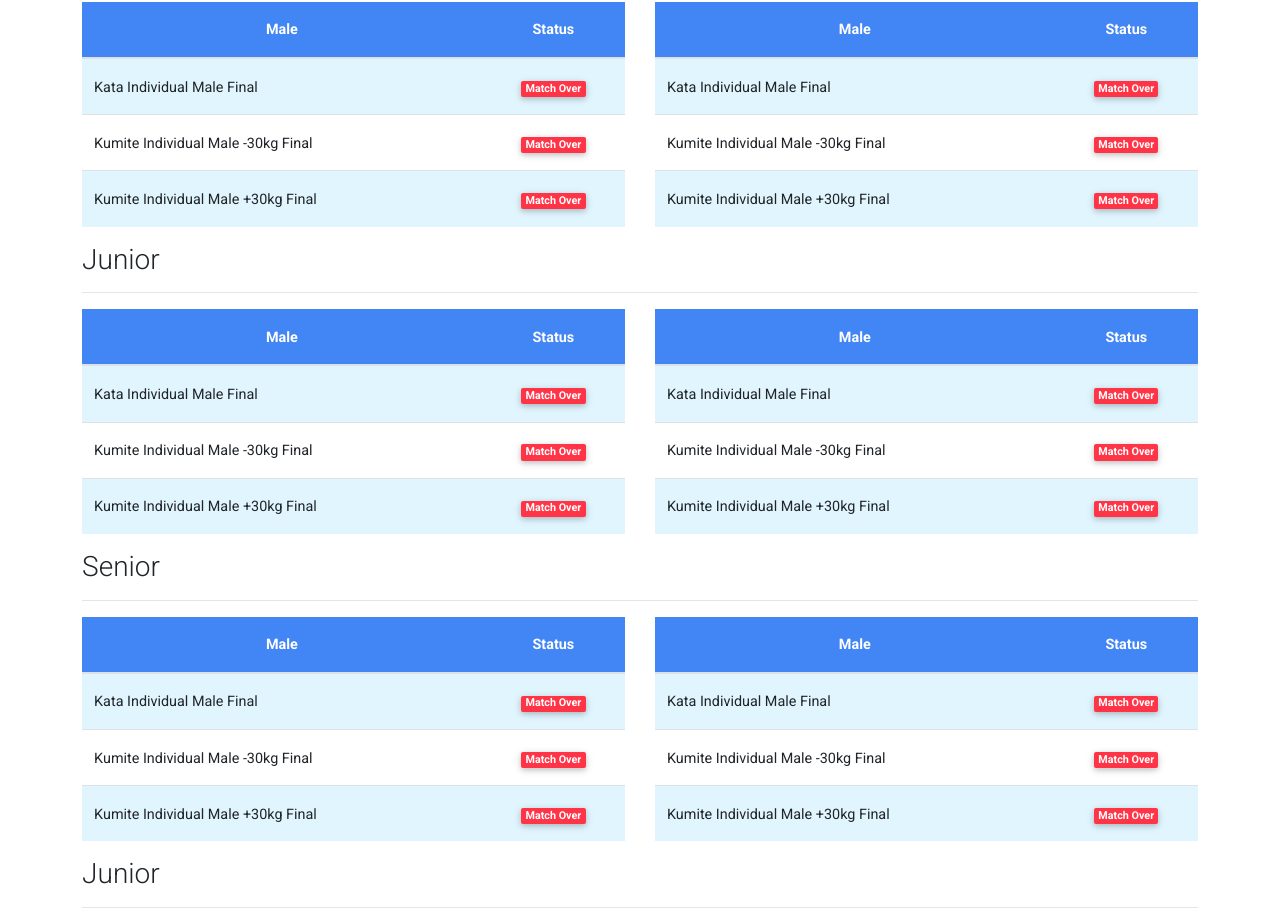
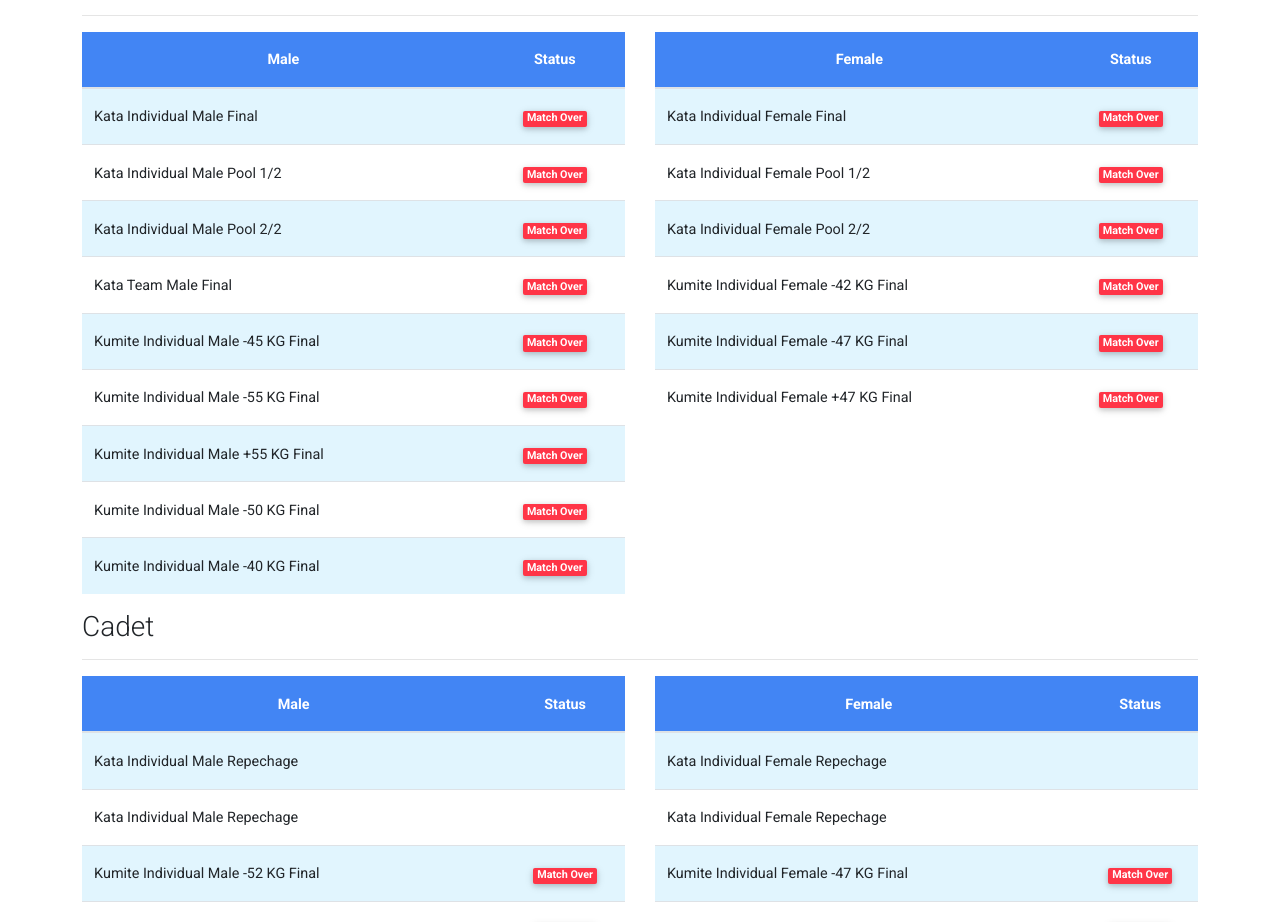
Before and after one commit to Fajar-Islami/Karate-Championship, a React (Create React App) app: page /bracket in a window 1280 px wide. Shown: the part 1566-2488 px from the top of the page. Built offline with nearby package versions, Linux system fonts and the light colour scheme.

Commit message:
Bracket sudah diisi sesuai web di tabel

```diff
--- a/src/pages/Bracket/index.js
+++ b/src/pages/Bracket/index.js
@@ -30,14 +30,14 @@ const Bracket = () => {
 									<td className="font-weight-normal">Athlete Name</td>
 									<td>:</td>
 									<td className=" pt-2">
-										<input type="text" className="form-control" placeholder="Masukan Nama Atlet" />
+										<input type="text" className="form-control" placeholder="Enter athlete name" />
 									</td>
 								</tr>
 								<tr>
 									<td></td>
 									<td></td>
 									<td className="pl-1 pt-0">
-										<MDBBtn color="primary">Cari</MDBBtn>
+										<MDBBtn color="primary">Search</MDBBtn>
 									</td>
 								</tr>
 							</MDBTableBody>
@@ -51,7 +51,7 @@ const Bracket = () => {
 							<TabelBracket kolom={["Male", "Status"]} baris={["Kata Individual Male Final", "Kumite Individual Male -30kg Final", "Kumite Individual Male +30kg Final"]} isiKolom1={[Badge("Match Over", "danger"), Badge("Match Over", "danger"), Badge("Match Over", "danger")]} />
 						</MDBCol>
 						<MDBCol size="6">
-							<TabelBracket kolom={["Female", "Status"]} baris={["Kata Individual Female Final", "Kumite Individual Male -25kg Final", "Kumite Individual Male +25kg Final"]} isiKolom1={[Badge("Match Over", "danger"), Badge("Match Over", "danger"), Badge("Match Over", "danger")]} />
+							<TabelBracket kolom={["Female", "Status"]} baris={["Kata Individual Female Final", "Kumite Individual Female -25kg Final", "Kumite Individual Female +25kg Final"]} isiKolom1={[Badge("Match Over", "danger"), Badge("Match Over", "danger"), Badge("Match Over", "danger")]} />
 						</MDBCol>
 					</MDBRow>
 
@@ -59,10 +59,10 @@ const Bracket = () => {
 					<hr />
 					<MDBRow>
 						<MDBCol size="6">
-							<TabelBracket kolom={["Male", "Status"]} baris={["Kata Individual Male Final", "Kumite Individual Male -30kg Final", "Kumite Individual Male +30kg Final"]} isiKolom1={[Badge("Match Over", "danger"), Badge("Match Over", "danger"), Badge("Match Over", "danger")]} />
+							<TabelBracket kolom={["Male", "Status"]} baris={["Kata Individual Male Final", "Kata Individual Male Pool 1/2", "Kata Individual Male Pool 2/2", "Kata Team Male Final", "Kumite Individual Male -35 KG Final", "Kumite Individual Male -35 KG Pool 1/2", "Kumite Individual Male -35 KG Pool 2/2", "Kumite Individual Male -40 KG Final",, "Kumite Individual Male +40 KG Final"]} isiKolom1={[Badge("Match Over", "danger"), Badge("Match Over", "danger"), Badge("Match Over", "danger"),Badge("Match Over", "danger"),Badge("Match Over", "danger"),Badge("Match Over", "danger"),Badge("Match Over", "danger"),Badge("Match Over", "danger"),Badge("Match Over", "danger"),Badge("Match Over", "danger")]} />
 						</MDBCol>
 						<MDBCol size="6">
-							<TabelBracket kolom={["Male", "Status"]} baris={["Kata Individual Male Final", "Kumite Individual Male -30kg Final", "Kumite Individual Male +30kg Final"]} isiKolom1={[Badge("Match Over", "danger"), Badge("Match Over", "danger"), Badge("Match Over", "danger")]} />
+							<TabelBracket kolom={["Female", "Status"]} baris={["Kata Individual Female Final", "Kata Individual Female Pool 1/2", "Kata Individual Female Pool 2/2", "Kata Team Female Final", "Kumite Individual Female -30 KG Final", "Kumite Individual Female -35 KG Final", "Kumite Individual Female +35 KG Final"]} isiKolom1={[Badge("Match Over", "danger"), Badge("Match Over", "danger"), Badge("Match Over", "danger"), Badge("Match Over", "danger"), Badge("Match Over", "danger"), Badge("Match Over", "danger"), Badge("Match On Tatami 2", "green")]} />
 						</MDBCol>
 					</MDBRow>
 
@@ -70,10 +70,10 @@ const Bracket = () => {
 					<hr />
 					<MDBRow>
 						<MDBCol size="6">
-							<TabelBracket kolom={["Male", "Status"]} baris={["Kata Individual Male Final", "Kumite Individual Male -30kg Final", "Kumite Individual Male +30kg Final"]} isiKolom1={[Badge("Match Over", "danger"), Badge("Match Over", "danger"), Badge("Match Over", "danger")]} />
+							<TabelBracket kolom={["Male", "Status"]} baris={["Kata Individual Male Final", "Kata Individual Male Pool 1/2", "Kata Individual Male Pool 2/2", "Kata Team Male Final", "Kumite Individual Male -45 KG Final", "Kumite Individual Male -55 KG Final", "Kumite Individual Male +55 KG Final", "Kumite Individual Male -50 KG Final",, "Kumite Individual Male -40 KG Final"]} isiKolom1={[Badge("Match Over", "danger"), Badge("Match Over", "danger"), Badge("Match Over", "danger"),Badge("Match Over", "danger"),Badge("Match Over", "danger"),Badge("Match Over", "danger"),Badge("Match Over", "danger"),Badge("Match Over", "danger"),Badge("Match Over", "danger"),Badge("Match Over", "danger")]} />
 						</MDBCol>
 						<MDBCol size="6">
-							<TabelBracket kolom={["Male", "Status"]} baris={["Kata Individual Male Final", "Kumite Individual Male -30kg Final", "Kumite Individual Male +30kg Final"]} isiKolom1={[Badge("Match Over", "danger"), Badge("Match Over", "danger"), Badge("Match Over", "danger")]} />
+							<TabelBracket kolom={["Female", "Status"]} baris={["Kata Individual Female Final", "Kata Individual Female Pool 1/2", "Kata Individual Female Pool 2/2", "Kumite Individual Female -42 KG Final", "Kumite Individual Female -47 KG Final", "Kumite Individual Female +47 KG Final"]} isiKolom1={[Badge("Match Over", "danger"), Badge("Match Over", "danger"), Badge("Match Over", "danger"), Badge("Match Over", "danger"), Badge("Match Over", "danger"), Badge("Match Over", "danger"), Badge("Match Over", "danger")]} />
 						</MDBCol>
 					</MDBRow>
 
@@ -81,10 +81,26 @@ const Bracket = () => {
 					<hr />
 					<MDBRow>
 						<MDBCol size="6">
-							<TabelBracket kolom={["Male", "Status"]} baris={["Kata Individual Male Final", "Kumite Individual Male -30kg Final", "Kumite Individual Male +30kg Final"]} isiKolom1={[Badge("Match Over", "danger"), Badge("Match Over", "danger"), Badge("Match Over", "danger")]} />
+							<TabelBracket kolom={["Male", "Status"]} baris={["Kata Individual Male Repechage", "Kata Individual Male Repechage", "Kumite Individual Male -52 KG Final", "Kumite Individual Male -52 KG Repechage", "Kumite Individual Male -52 KG Pool 1/2", "Kumite Individual Male -52 KG Pool 2/2",
+							"Kumite Individual Male -57 KG Final", "Kumite Individual Male -63 KG Final",
+							"Kumite Individual Male -70 KG Final", "Kumite Individual Male +70 KG Final",
+							"Kumite Individual Male Best of The Best Final"]}
+							isiKolom1={[Badge("", ""), Badge("", ""), Badge("Match Over", "danger"),
+							Badge("Match Over", "danger"), Badge("Match Over", "danger"), Badge("Match Over", "danger"),
+							Badge("Match Over", "danger"), Badge("Match Over", "danger"), Badge("Match Over", "danger"),
+							Badge("Match Over", "danger"), Badge("Match Over", "danger")]} />
 						</MDBCol>
 						<MDBCol size="6">
-							<TabelBracket kolom={["Male", "Status"]} baris={["Kata Individual Male Final", "Kumite Individual Male -30kg Final", "Kumite Individual Male +30kg Final"]} isiKolom1={[Badge("Match Over", "danger"), Badge("Match Over", "danger"), Badge("Match Over", "danger")]} />
+							<TabelBracket kolom={["Female", "Status"]} baris={["Kata Individual Female Repechage",
+							"Kata Individual Female Repechage",
+							"Kumite Individual Female -47 KG Final", "Kumite Individual Female -47 KG Repechage",
+							"Kumite Individual Female -54 KG Final", "Kumite Individual Female -54 KG Repechage",
+							"Kumite Individual Female -54 KG Final", "Kumite Individual Female +54 KG Repechage",
+							"Kumite Individual Female Best of The Best Final"]}
+							isiKolom1={[Badge("", ""), Badge("", ""), Badge("Match Over", "danger"),
+							Badge("Match Over", "danger"),Badge("Match Over", "danger"),Badge("Match Over", "danger"),
+							Badge("Match Over", "danger"),Badge("Match Over", "danger"),Badge("Match Over", "danger"),
+							Badge("Match Over", "danger"),Badge("Match Over", "danger")]} />
 						</MDBCol>
 					</MDBRow>
 
@@ -92,10 +108,35 @@ const Bracket = () => {
 					<hr />
 					<MDBRow>
 						<MDBCol size="6">
-							<TabelBracket kolom={["Male", "Status"]} baris={["Kata Individual Male Final", "Kumite Individual Male -30kg Final", "Kumite Individual Male +30kg Final"]} isiKolom1={[Badge("Match Over", "danger"), Badge("Match Over", "danger"), Badge("Match Over", "danger")]} />
+							<TabelBracket kolom={["Male", "Status"]} baris={["Kata Individual Male Repechage",
+							"Kata Individual Male Repechage", "Kata Team Male Repechage", "Kata Team Male Repechage",
+							"Kumite Individual Male -55 KG Final", "Kumite Individual Male -55 KG Repechage",
+							"Kumite Individual Male -55 KG Pool 1/2", "Kumite Individual Male -55 KG Pool 2/2",
+							"Kumite Individual Male -61 KG Final", "Kumite Individual Male -61 KG Repechage",
+							"Kumite Individual Male -68 KG Final", "Kumite Individual Male -68 KG Repechage",
+							"Kumite Individual Male -68 KG Pool 1/2", "Kumite Individual Male -68 KG Pool 2/2",
+							"Kumite Individual Male -76 KG Final", "Kumite Individual Male -76 KG Repechage",
+							"Kumite Individual Male +76 KG Final", 	"Kumite Individual Male Best of The Best Final"]}
+							isiKolom1={[Badge("", ""), Badge("", ""), Badge("", ""),
+							Badge("Match Over", "danger"), Badge("Match Over", "danger"), Badge("Match Over", "danger"),
+							Badge("Match Over", "danger"), Badge("Match Over", "danger"), Badge("Match on Tatami 3", "green"),
+							Badge("Match Over", "danger"), Badge("Match Over", "danger"), Badge("Match Over", "danger")
+							, Badge("Match Over", "danger"), Badge("Match Over", "danger"), Badge("Match Over", "danger")
+							, Badge("Match Over", "danger"), Badge("Match Over", "danger"), Badge("Match Over", "danger")]} />
 						</MDBCol>
 						<MDBCol size="6">
-							<TabelBracket kolom={["Male", "Status"]} baris={["Kata Individual Male Final", "Kumite Individual Male -30kg Final", "Kumite Individual Male +30kg Final"]} isiKolom1={[Badge("Match Over", "danger"), Badge("Match Over", "danger"), Badge("Match Over", "danger")]} />
+							<TabelBracket kolom={["Female", "Status"]} baris={["Kata Individual Female Repechage",
+							"Kata Individual Female Repechage", "Kata Team Female Repechage",
+							"Kumite Individual Female -48 KG Final", "Kumite Individual Female -48 KG Repechage",
+							"Kumite Individual Female -53 KG Final", "Kumite Individual Female -53 KG Repechage",
+							"Kumite Individual Female -59 KG Final", "Kumite Individual Female -59 KG Repechage",
+							"Kumite Individual Female +59 KG Final", "Kumite Individual Female +59 KG Repechage",
+							"Kumite Individual Female Best of The Best Final"]}
+							isiKolom1={[Badge("", ""), Badge("", ""), Badge("", ""),
+							Badge("Match Over", "danger"),Badge("Match Over", "danger"),Badge("Match Over", "danger"),
+							Badge("Match Over", "danger"),Badge("Match Over", "danger"),Badge("Match Over", "danger"),
+							Badge("Match Over", "danger"),Badge("Match Over", "danger"),
+							Badge("Match Over", "danger"),Badge("Match Over", "danger")]} />
 						</MDBCol>
 					</MDBRow>
 
@@ -103,21 +144,29 @@ const Bracket = () => {
 					<hr />
 					<MDBRow>
 						<MDBCol size="6">
-							<TabelBracket kolom={["Male", "Status"]} baris={["Kata Individual Male Final", "Kumite Individual Male -30kg Final", "Kumite Individual Male +30kg Final"]} isiKolom1={[Badge("Match Over", "danger"), Badge("Match Over", "danger"), Badge("Match Over", "danger")]} />
+							<TabelBracket kolom={["Male", "Status"]} baris={["Kata Individual Male Repechage",
+							"Kata Individual Male Repechage", "Kata Team Male Repechage",
+							"Kumite Individual Male -60 KG Final", "Kumite Individual Male -60 KG Repechage",
+							"Kumite Individual Male -67 KG Final", "Kumite Individual Male -67 KG Repechage",
+							"Kumite Individual Male -75 KG Final", "Kumite Individual Male -84 KG Final",
+							"Kumite Individual Male +84 KG Final", 	"Kumite Individual Male Best of The Best Final"]}
+							isiKolom1={[Badge("", ""), Badge("", ""), Badge("", ""),
+							Badge("Match Over", "danger"), Badge("Match Over", "danger"),
+							Badge("Match Over", "danger"), Badge("Match Over", "danger"), Badge("Match Over", "danger"),
+							Badge("Match Over", "danger"), Badge("Match Over", "danger"), Badge("Match Over", "danger")
+							, Badge("Match Over", "danger"), Badge("Match Over", "danger")]} />
 						</MDBCol>
 						<MDBCol size="6">
-							<TabelBracket kolom={["Male", "Status"]} baris={["Kata Individual Male Final", "Kumite Individual Male -30kg Final", "Kumite Individual Male +30kg Final"]} isiKolom1={[Badge("Match Over", "danger"), Badge("Match Over", "danger"), Badge("Match Over", "danger")]} />
-						</MDBCol>
-					</MDBRow>
-
-					<h3>Junior</h3>
-					<hr />
-					<MDBRow>
-						<MDBCol size="6">
-							<TabelBracket kolom={["Male", "Status"]} baris={["Kata Individual Male Final", "Kumite Individual Male -30kg Final", "Kumite Individual Male +30kg Final"]} isiKolom1={[Badge("Match Over", "danger"), Badge("Match Over", "danger"), Badge("Match Over", "danger")]} />
-						</MDBCol>
-						<MDBCol size="6">
-							<TabelBracket kolom={["Male", "Status"]} baris={["Kata Individual Male Final", "Kumite Individual Male -30kg Final", "Kumite Individual Male +30kg Final"]} isiKolom1={[Badge("Match Over", "danger"), Badge("Match Over", "danger"), Badge("Match Over", "danger")]} />
+							<TabelBracket kolom={["Female", "Status"]} baris={["Kata Individual Female Repechage",
+							"Kata Individual Female Repechage", "Kata Team Female Repechage",
+							"Kumite Individual Female -50 KG Final", "Kumite Individual Female -50 KG Repechage",
+							"Kumite Individual Female -55 KG Final", "Kumite Individual Female -61 KG Final",
+							"Kumite Individual Female -61 KG Repechage", "Kumite Individual Female -68 KG Final",
+							"Kumite Individual Female Best of The Best Final"]}
+							isiKolom1={[Badge("", ""), Badge("", ""), Badge("", ""),
+							Badge("Match Over", "danger"),Badge("Match Over", "danger"),Badge("Match Over", "danger"),
+							Badge("Match Over", "danger"),Badge("Match Over", "danger"),Badge("Match Over", "danger"),
+							Badge("Match Over", "danger"),Badge("Match Over", "danger")]} />
 						</MDBCol>
 					</MDBRow>
 
@@ -125,10 +174,26 @@ const Bracket = () => {
 					<hr />
 					<MDBRow>
 						<MDBCol size="6">
-							<TabelBracket kolom={["Male", "Status"]} baris={["Kata Individual Male Final", "Kumite Individual Male -30kg Final", "Kumite Individual Male +30kg Final"]} isiKolom1={[Badge("Match Over", "danger"), Badge("Match Over", "danger"), Badge("Match Over", "danger")]} />
+							<TabelBracket kolom={["Male", "Status"]} baris={["Kata Individual Male Repechage",
+							"Kata Individual Male Repechage",
+							"Kumite Individual Male -60 KG Final", "Kumite Individual Male -67 KG Final",
+							"Kumite Individual Male -75 KG Final","Kumite Individual Male +84 KG Final",
+							"Kumite Individual Male +84 KG Repechage",
+							"Kumite Individual Male Best of The Best Final"]}
+							isiKolom1={[Badge("", ""), Badge("", ""),
+							Badge("Match Over", "danger"), Badge("Match Over", "danger"), Badge("Match Over", "danger"),
+							Badge("Match Over", "danger"), Badge("Match Over", "danger"), Badge("Match Over", "danger")
+							, Badge("Match Over", "danger"), Badge("Match Over", "danger")]} />
 						</MDBCol>
 						<MDBCol size="6">
-							<TabelBracket kolom={["Male", "Status"]} baris={["Kata Individual Male Final", "Kumite Individual Male -30kg Final", "Kumite Individual Male +30kg Final"]} isiKolom1={[Badge("Match Over", "danger"), Badge("Match Over", "danger"), Badge("Match Over", "danger")]} />
+							<TabelBracket kolom={["Female", "Status"]} baris={["Kata Individual Female Repechage",
+							"Kata Individual Female Repechage",
+							"Kumite Individual Female -50 KG Final", "Kumite Individual Female -55 KG Final",
+							"Kumite Individual Female -61 KG Final", "Kumite Individual Female -68 KG Final",
+							"Kumite Individual Female Best of The Best Final"]}
+							isiKolom1={[Badge("", ""), Badge("", ""),
+							Badge("Match Over", "danger"),Badge("Match Over", "danger"),Badge("Match Over", "danger"),
+							Badge("Match Over", "danger"),Badge("Match Over", "danger"),Badge("Match Over", "danger"),]} />
 						</MDBCol>
 					</MDBRow>
 				</MDBCol>
```
